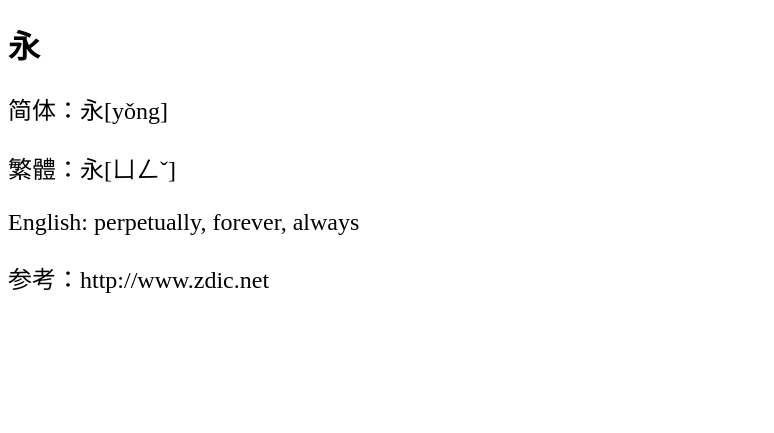
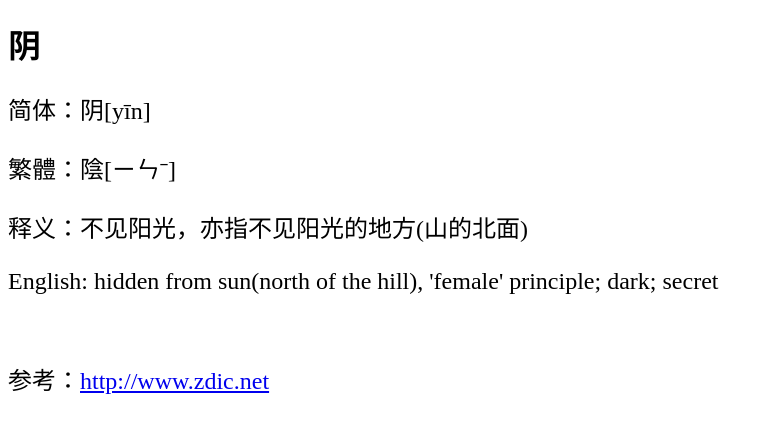
Before and after one commit to shengzhe/livecalligraphy, a Jekyll site: the page built from _posts/2012-08-31-Lan-Ting-18.html, in a window 1280 px wide. Shown: the top 433 px of the page, without its empty margins (0-774 px from the left). Built offline with Jekyll 4.4.1, drawn with Linux system fonts in a browser that asks for light colours; Markdown is read by kramdown in place of the engine named in the settings.

Commit message:
Update _posts/2012-08-31-Lan-Ting-18.html

```diff
--- a/_posts/2012-08-31-Lan-Ting-18.html
+++ b/_posts/2012-08-31-Lan-Ting-18.html
@@ -1,10 +1,11 @@
 ---
 layout: default
-title: 兰亭集序第1个字 (1st character of Lan Ting)
+title: 兰亭集序第17个字 (17th character of Lan Ting)
 ---
-<h1>永</h1>
-<p>简体：永[yǒng]</p>
-<p>繁體：永[ㄩㄥˇ]</p>
-<p>English: perpetually, forever, always</p>
-<p></p>
-<p>参考：http://www.zdic.net</p>
+<h1>阴</h1>
+<p>简体：阴[yīn]</p>
+<p>繁體：陰[ㄧㄣˉ]</p>
+<p>释义：不见阳光，亦指不见阳光的地方(山的北面)</p>
+<p>English: hidden from sun(north of the hill), 'female' principle; dark; secret</p>
+<br/>
+<p>参考：<a href="http://www.zdic.net/zd/zi/ZdicE9Zdic98ZdicB4.htm">http://www.zdic.net</a></p>
```
